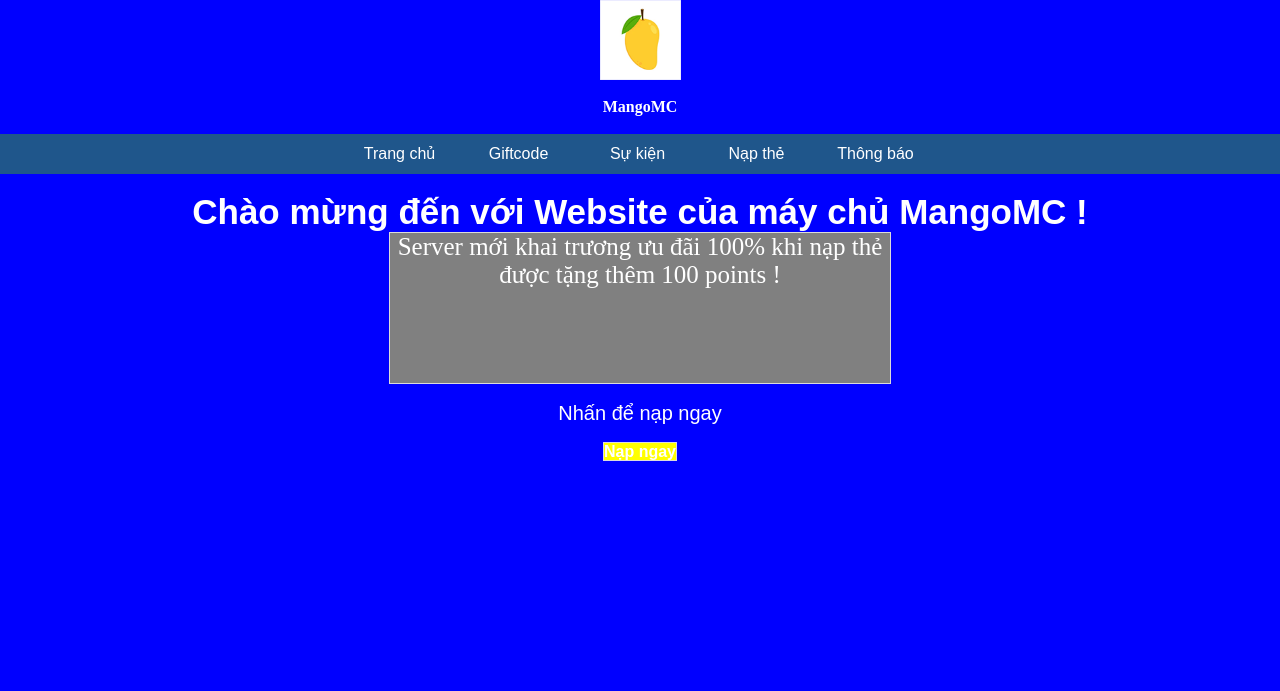
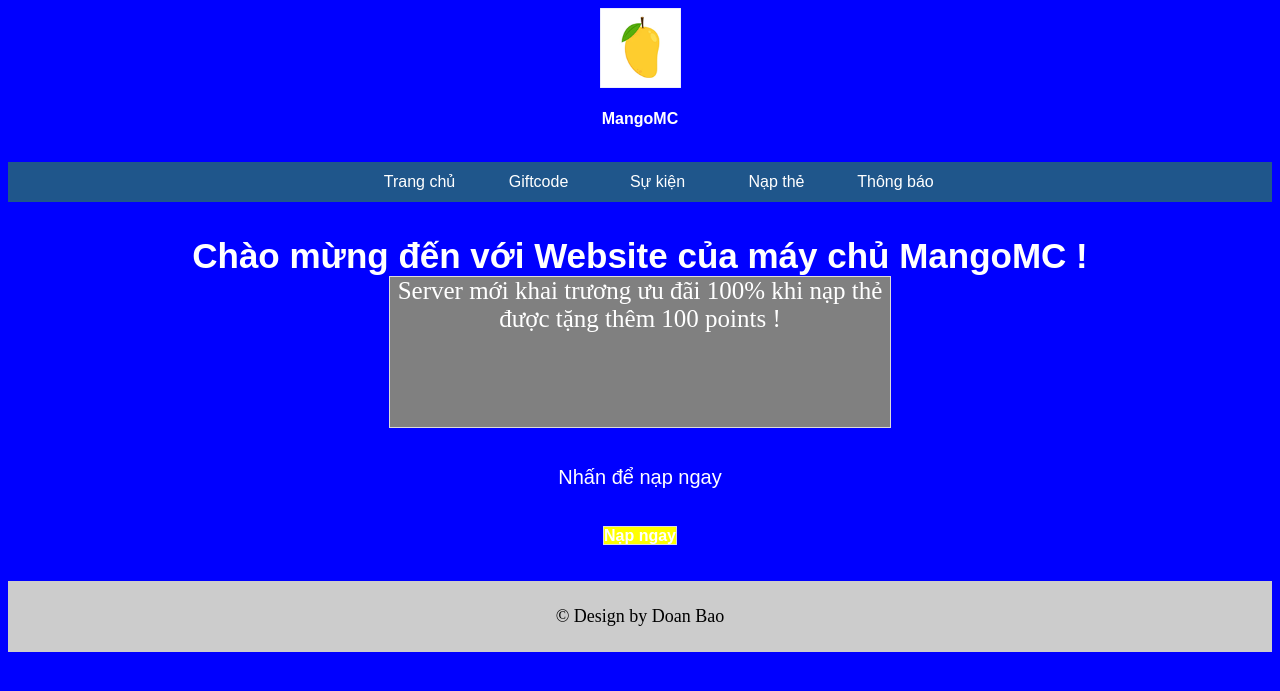
Before and after one commit to Dorakunmcvn/Test2ForMcServc, a PHP site: page / in a window 1280 px wide. Shown: the top 691 px of the page. Run offline with PHP 8.4, Linux system fonts and the light colour scheme.

Commit message:
Update 1.2 - Indexing Files
Advanced Configuration

```diff
--- a/index.php
+++ b/index.php
@@ -1,30 +1,29 @@
 <?php
 /////////////////////////////
 //    Code bởi Đoàn Bảo    //
-//       McSrc-v1.1        //
+//       McSrc-v1.2        //
 // Fb : /Sans.The.Original //
 /////////////////////////////
 // Biết chút về PHP
 // Có Config cho mấy thằng không biết edit code nhá :)
 // ĐÃ UPDATE THÊM VÀI CÁI NHƯ THÔNG BÁO, GIFTCODE, BLA BLA BLA...
 ?>
-<!DOCTYPE html>
-<html>
     <?php
 	  require("sources/head.php");
 	?>
 	<br />
-	<center><b style="color: white; font-size: 35px; font-family: 'Arial';">Chào mừng đến với Website của máy chủ <?php echo $servername ?> !</b></center>
-	<center><p id='khaitruong' style='border:1px solid gainsboro;width:500px;height:150px;margin:auto; font-size: 25px;'><?php echo $indexnote; ?></p></center>
+	<center><b id="welcome">Chào mừng đến với Website của máy chủ <?php echo $servername ?> !</b></center>
+	<center><p id='note'><?php echo $indexnote; ?></p></center>
 	<br />
-	<center><p style='color: white; font-size: 20px; font-family: "Arial";'><?php echo $naptherc; ?></p></center>
+	<center><p id="rec-donate"><?php echo $naptherc; ?></p></center>
 	<br />
-	<center><a href="<?php echo $btnnaplink; ?>" style="text-decoration: none;"><b style='background-color: yellow;border:1px solid gainsboro;width:355px;margin:auto;color:white;font-family: "Arial";'><?php echo $btnnaprc; ?></b></a></center>
-	<!--
-	Đây chỉ là comment nên edit cũng không ảnh hưởng đến code, code example :
+	<center><a href="<?php echo $btnnaplink; ?>" id="rec-donate-link"><b id="rec-donate-btn"><?php echo $btnnaprc; ?></b></b></a></center>
+	<!--Comment phía dưới là phiên bản cũ của code!-->
+	<!--Đây chỉ là comment nên edit cũng không ảnh hưởng đến code, code example :
 	<center><b style="color: white; font-size: 35px;">Chào mừng đến với Website của máy chủ MangoMC !</b></center>
 	<center><p id="khaitruong" style="border:1px solid green;width:300px;margin:auto; font-size: 25px;">Server mới khai trương ưu đãi 100% khi nạp thẻ được tặng thêm 100 points !</p></center>
 	<center><p style="color: white; font-size: 20px;">Nhấn để nạp ngay</p></center>
 	<center><a href=""><b style="background-color: yellow;border:1px solid red;width:300px;margin:auto;color:white;font-family: 'Arial';">Nạp ngay</b></a></center>!-->
-  </body>
-</html>
+   <?php
+	  require("sources/end.php");
+	?>
--- /dev/null
+++ b/sources/allofthis.css
@@ -0,0 +1,84 @@
+#welcome {
+	color: white;
+	font-size: 35px;
+	font-family: "Arial";
+	/* Design by Doan Bao */
+}
+#note {
+	border: 1px solid gainsboro;
+	width: 500px;
+	height: 150px;
+	margin: auto;
+	font-size: 25px;
+	color: white;
+	background-color: gray;
+	/* Design by Doan Bao */
+}
+#rec-donate {
+	color: white;
+	font-size: 20px;
+	font-family: "Arial";
+	/* Design by Doan Bao */
+}
+#rec-donate-link {
+	text-decoration: none;
+	/* Design by Doan Bao */
+}
+#rec-donate-btn {
+	background-color: yellow;
+	border:1px solid gainsboro;
+	width:355px;
+	margin:auto;
+	color:white;
+	font-family: "Arial";
+	/* Design by Doan Bao */
+}
+#logo {
+	height: 80px;
+	width: 81px;
+	/* Design by Doan Bao */
+}
+#logo_name {
+	font-family: 'Arial';
+	color: white;
+	/* Design by Doan Bao */
+}
+.head-css-options {
+	font-size: 25px;
+	font-family: 'Arial';
+	color: gray;
+	/* Design by Doan Bao */
+}
+#list ul {
+	background: #1F568B;
+    list-style-type: none;
+    text-align: center;
+	/* Design by Doan Bao */
+}
+#list li {
+	color: #f1f1f1;
+    display: inline-block;
+    width: 120px;
+    height: 40px;
+    line-height: 40px;
+    margin-left: -5px;
+	/* Design by Doan Bao */
+}
+#list a {
+	text-decoration: none;
+	color: #fff;
+	display: block;
+	font-family: 'Arial';
+	/* Design by Doan Bao */
+}
+#list a:hover {
+	background: #F1F1F1;
+	color: #333;
+	/* Design by Doan Bao */
+}
+footer {
+    background-color:#ccc;
+    text-align:center;
+    padding:25px;
+    font-size:18px;
+}
--- a/sources/config.php
+++ b/sources/config.php
@@ -32,3 +32,17 @@ $naptherc = "Nhấn để nạp ngay"; // :)
 $btnnaprc = "Nạp ngay"; // Button nạp ngay
 $btnnaplink = ""; // Link nạp thẻ khi nhấn vào button $btnnaprc
 ?>
+<?php
+// End
+$copyright = '© Design by ';
+$admin = 'Doan Bao'
+?>
+<?php
+// Info
+$name = "McServSrc"; // Không được chỉnh sửa
+$version = "1.2"; // Không được chỉnh sửa
+$author = "Doan Bao"; // Mặc định là Doan Bao, không được chỉnh sửa
+$lang = "HTML, CSS, PHP"; // Ngôn ngữ, không được chỉnh sửa
+$local = "Vietnam"; // Khu vực, không được chỉnh sửa
+$host = "http://localhost"; // Có thể chỉnh sửa
+?>
--- /dev/null
+++ b/sources/end.php
@@ -0,0 +1,7 @@
+<br />
+<br />
+<footer>
+  <div> <?php echo $copyright; ?> <?php echo $admin; ?></div>
+</footer>
+</body>
+</html>
--- a/sources/head.php
+++ b/sources/head.php
@@ -1,14 +1,22 @@
 <?php
+/////////////////////////////
+//    Code bởi Đoàn Bảo    //
+//       McSrc-v1.2        //
+// Fb : /Sans.The.Original //
+/////////////////////////////
 // Phần đầu của Web
 // Settings
 # Cài đặt :
 require("config.php");
 ?>
+<!DOCTYPE html>
+<html>
 <head>
   <title><?php echo $title; ?></title>
+  <link type="text/css" rel="stylesheet" href="../sources/allofthis.css" />
 </head>
 <body>
-<center><a href="../"><img src=<?php echo $logo;?> alt="Logo Máy chủ" style="vertical-align: sub" id="logo" /></a></center>
+<center><a href="<?php echo $host; ?>"><img src=<?php echo $logo;?> alt="Logo Máy chủ" id="logo" /></a></center>
 <br />
 <center><b id="logo_name">
 <?php
@@ -36,53 +44,8 @@ require("config.php");
 <b class="head-css-options"> - </b>
 <a href="" class="no-dec"><b class="head-css-options"></b></a></center>!-->
 <style>
-  #logo {
-	  height: 80px;
-	  width: 81px;
-  }
-  #logo_name {
-	  font-family: 'sans-serif';
-	  color: white;
-  }
   body {
 	  <?php echo $backgroundcss; ?>: <?php echo $backgroundcolor; ?>;
 	  text-decoration: none;
   }
-  .head-css-options {
-	  font-size: 25px;
-	  font-family: 'Arial';
-	  color: gray;
-  }
-  #khaitruong {
-	  color: white;
-	  background-color: gray;
-  }
-  #list ul {
-	  background: #1F568B;
-      list-style-type: none;
-      text-align: center;
-  }
-  #list li {
-	  color: #f1f1f1;
-      display: inline-block;
-      width: 120px;
-      height: 40px;
-      line-height: 40px;
-      margin-left: -5px;
-  }
-  #list a {
-	  text-decoration: none;
-	  color: #fff;
-	  display: block;
-	  font-family: 'Arial';
-  }
-  #list a:hover {
-	  background: #F1F1F1;
-	  color: #333;
-  }
-  /*==Reset CSS==*/
-  * {
-  margin: 0;
-  padding: 0;
-  }
 </style>
```
